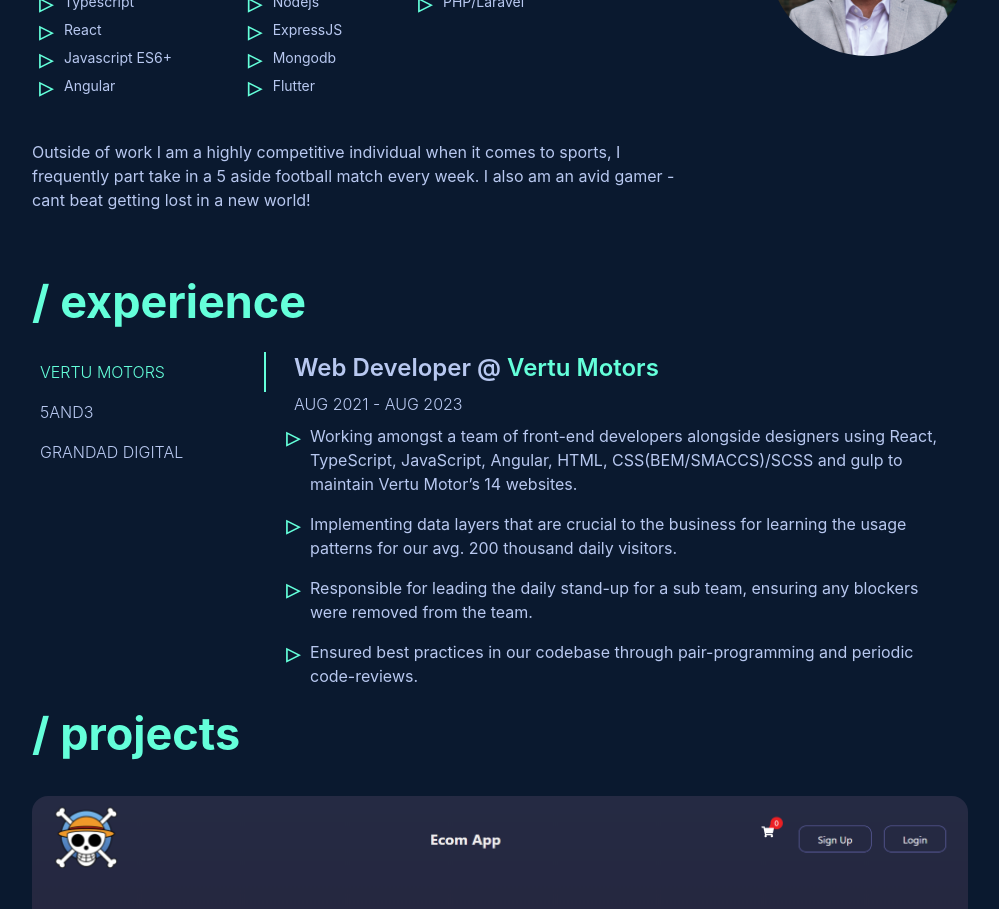
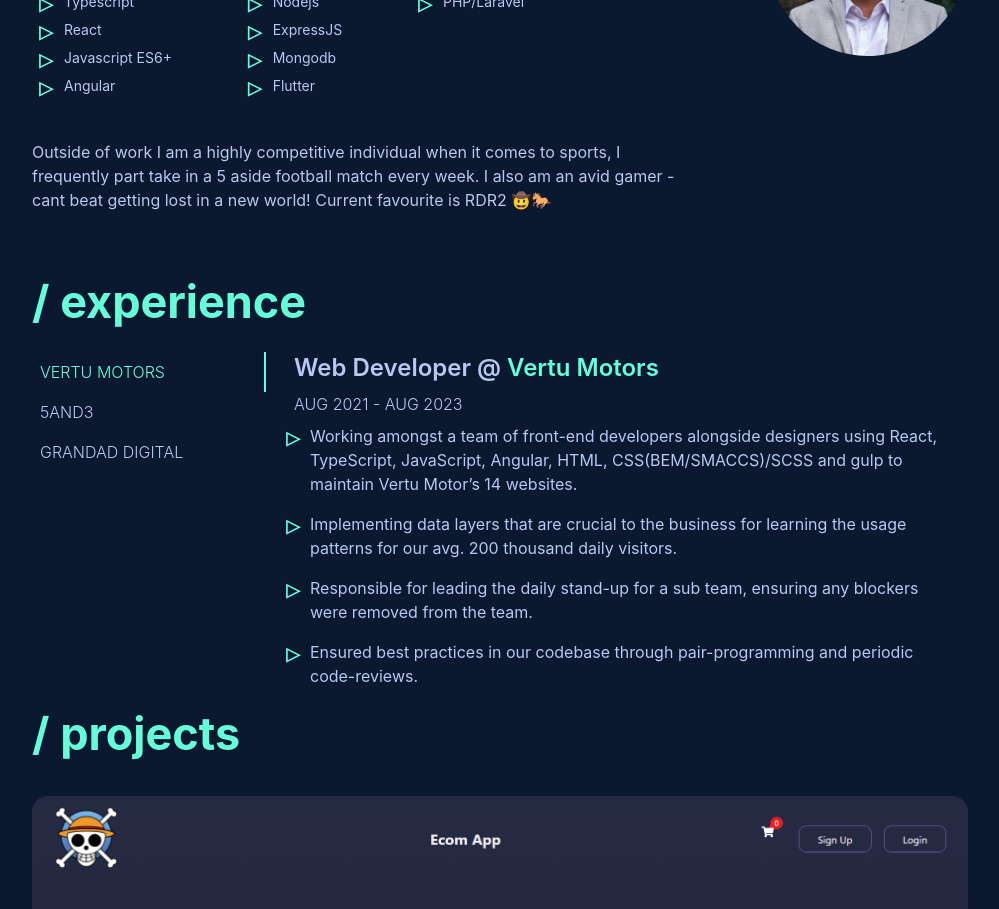
Before and after one commit to AneezAmja/Aneez, a React (Vite) app: page / in a window 1280 px wide. Shown: the part 1020-1929 px from the top of the page, without its empty margins (140-1139 px from the left). Built offline with nearby package versions, Linux system fonts and the light colour scheme.

Commit message:
updated text

```diff
--- a/src/components/About.tsx
+++ b/src/components/About.tsx
@@ -50,7 +50,7 @@ const About = () => {
           <FadeIn>
             <p className="py-5">
               Outside of work I am a highly competitive individual when it comes to sports, I frequently part take in a 5
-              aside football match every week. I also am an avid gamer - cant beat getting lost in a new world!
+              aside football match every week. I also am an avid gamer - cant beat getting lost in a new world! Current favourite is RDR2 🤠🐎
             </p>
           </FadeIn>
         </div>
```
